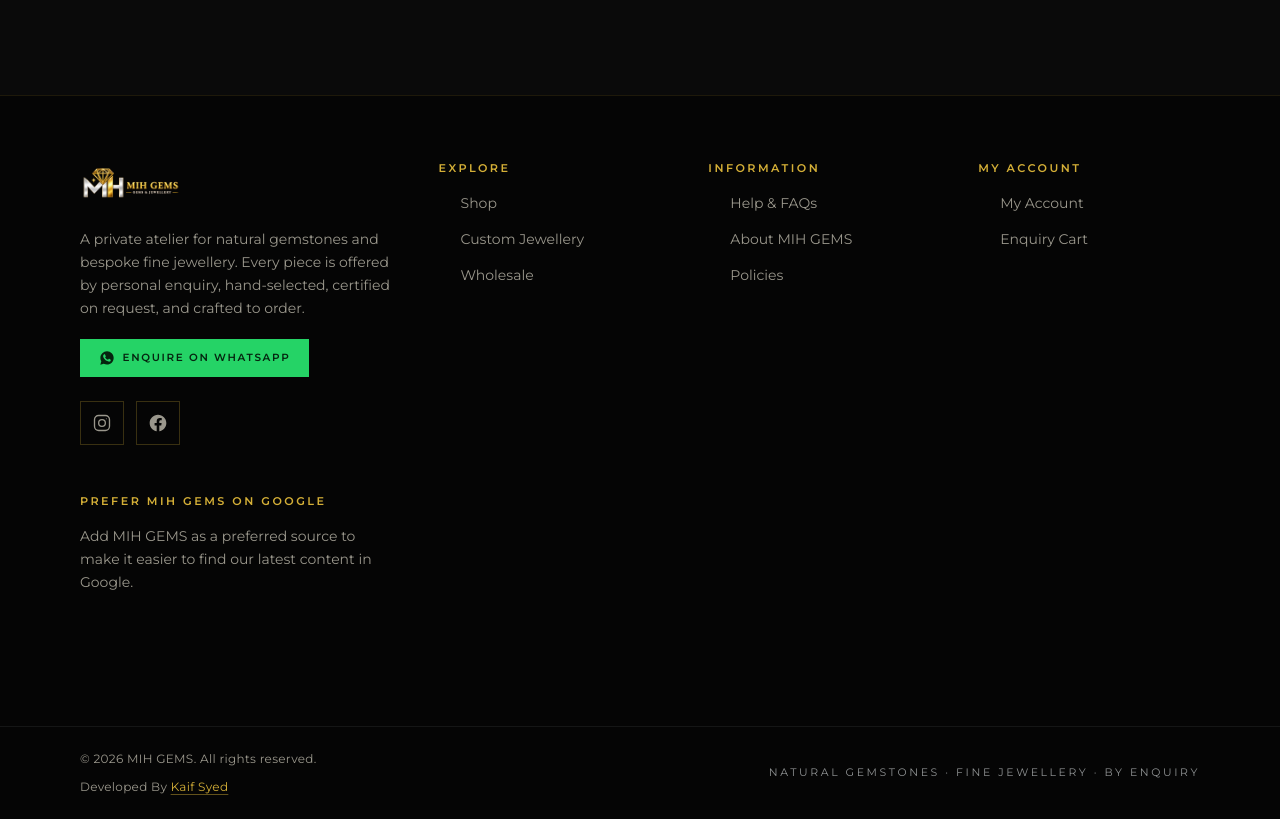
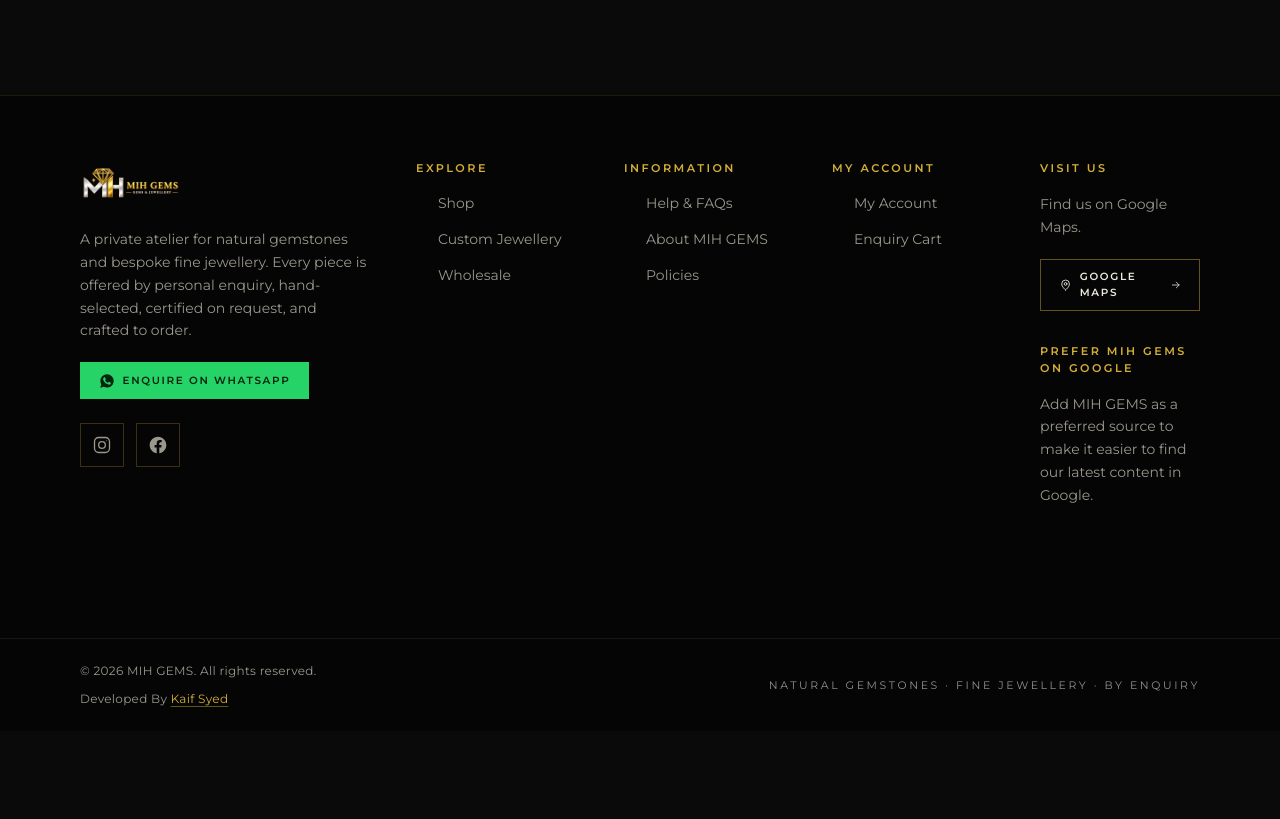
Before and after one commit to kaifsyed/Mih-copy, a Next.js app: page /about in a window 1280 px wide. Shown: the part 2856-3675 px from the top of the page. After the commit the page ends 3587 px from the top, so only its background shows below. Built offline with nearby package versions, Linux system fonts and the light colour scheme; no server answers.

Commit message:
add maps

```diff
--- a/src/app/contact/page.tsx
+++ b/src/app/contact/page.tsx
@@ -14,6 +14,8 @@
   DiamondIcon,
   InstagramIcon,
   FacebookIcon,
+  MapPinIcon,
+  ExternalLinkIcon,
 } from "@/components/ui/icons";
 import { SOCIAL_LINKS } from "@/lib/site";
 
@@ -27,6 +29,8 @@
   description:
     "Get in touch with MIH GEMS about gemstones, custom jewellery, appointments or wholesale. Send an enquiry or reach us on WhatsApp.",
 };
+
+const GOOGLE_MAPS_URL = "https://www.google.com/maps?q=13.4871175,77.4582173";
 
 const GENERAL_WHATSAPP =
   "Hi MIH GEMS, I'd like to get in touch about your gemstones and jewellery.";
@@ -164,6 +168,29 @@
                   {CONTACT.hours}
                 </p>
               ) : null}
+              <div className="mt-6 flex flex-wrap items-center gap-3">
+                <a
+                  href={GOOGLE_MAPS_URL}
+                  target="_blank"
+                  rel="noopener noreferrer"
+                  className="btn btn-gold btn-sm"
+                >
+                  <MapPinIcon className="h-4 w-4" />
+                  View on Google Maps
+                  <ExternalLinkIcon className="h-4 w-4" />
+                </a>
+                <a
+                  href={GOOGLE_MAPS_URL}
+                  target="_blank"
+                  rel="noopener noreferrer"
+                  className="group inline-flex items-center gap-2 text-sm text-muted transition-colors hover:text-gold"
+                >
+                  <span className="text-[0.62rem] uppercase tracking-[0.18em]">
+                    Get Directions
+                  </span>
+                  <ArrowRightIcon className="h-3.5 w-3.5 -translate-x-1 opacity-0 transition-all group-hover:translate-x-0 group-hover:opacity-100" />
+                </a>
+              </div>
             </div>
           ) : null}
         </aside>
@@ -173,6 +200,33 @@
           <EnquiryForm config={CONTACT_FORM} />
         </div>
       </div>
+
+      {/* Our Location */}
+      <section className="mt-20 border-t border-outline/15 pt-16">
+        <div className="mb-10 text-center">
+          <p className="eyebrow">Our Location</p>
+          <h2 className="mt-4 font-serif text-3xl text-ivory sm:text-4xl">
+            Find us
+          </h2>
+          <p className="mx-auto mt-4 max-w-2xl text-sm leading-relaxed text-muted">
+            Visit MIH GEMS to explore our curated collection of natural gemstones and fine jewellery.
+          </p>
+        </div>
+        <div className="card-luxe overflow-hidden">
+          <div className="relative w-full aspect-[4/3] md:aspect-[16/9] lg:aspect-[21/9]">
+            <iframe
+              src="https://www.google.com/maps/embed?pb=!1m18!1m12!1m3!1d3879.788643396277!2d77.4582173!3d13.4871175!2m3!1f0!2f0!3f0!3m2!1i1024!2i768!4f13.1!3m3!1m2!1s0x3bb1c5a94aeae7f3%3A0xe802f0e15bbc1752!2sMIH%20GEMS!5e0!3m2!1sen!2sin!4v1792930304963!5m2!1sen!2sin"
+              title="MIH GEMS business location on Google Maps"
+              loading="lazy"
+              referrerPolicy="strict-origin-when-cross-origin"
+              allowFullScreen
+              className="absolute inset-0 h-full w-full border-0"
+              width="100%"
+              height="100%"
+            />
+          </div>
+        </div>
+      </section>
 
       {/* Cross-links */}
       <div className="mt-20 grid grid-cols-1 gap-6 border-t border-outline/15 pt-16 sm:grid-cols-2">
--- a/src/components/layout/site-footer.tsx
+++ b/src/components/layout/site-footer.tsx
@@ -8,6 +8,7 @@
   ArrowRightIcon,
   InstagramIcon,
   FacebookIcon,
+  MapPinIcon,
 } from "@/components/ui/icons";
 import { whatsappLink } from "@/lib/whatsapp";
 import { SOCIAL_LINKS } from "@/lib/site";
@@ -18,6 +19,8 @@
   instagram: InstagramIcon,
   facebook: FacebookIcon,
 } as const;
+
+const GOOGLE_MAPS_URL = "https://www.google.com/maps?q=13.4871175,77.4582173";
 
 const FOOTER_NAV = [
   {
@@ -67,7 +70,7 @@
 
   return (
     <footer className="mt-auto border-t border-gold/12 bg-noir-deep">
-      <div className="container-luxe grid grid-cols-1 gap-12 py-16 md:grid-cols-2 lg:grid-cols-[1.4fr_1fr_1fr_1fr]">
+      <div className="container-luxe grid grid-cols-1 gap-12 py-16 sm:grid-cols-2 lg:grid-cols-[1.6fr_0.8fr_0.8fr_0.8fr_0.9fr] xl:grid-cols-[1.8fr_1fr_1fr_1fr_1fr]">
         {/* Brand */}
         <div className="flex flex-col gap-5">
           <Logo href={null} imgClassName="h-12 w-auto" />
@@ -132,9 +135,25 @@
           </nav>
         ))}
 
-        {/* Google Preferred Sources */}
+        {/* Google Preferred Sources / Visit Us */}
         <div className="flex flex-col gap-4">
-          <p className="eyebrow">Prefer MIH GEMS on Google</p>
+          <p className="eyebrow">Visit Us</p>
+          <p className="text-sm leading-relaxed text-muted">
+            Find us on Google Maps.
+          </p>
+          <div className="pt-1">
+            <a
+              href={GOOGLE_MAPS_URL}
+              target="_blank"
+              rel="noopener noreferrer"
+              className="btn btn-ghost btn-sm self-start"
+            >
+              <MapPinIcon className="h-4 w-4" />
+              Google Maps
+              <ArrowRightIcon className="h-3.5 w-3.5" />
+            </a>
+          </div>
+          <p className="eyebrow mt-4">Prefer MIH GEMS on Google</p>
           <p className="text-sm leading-relaxed text-muted">
             Add MIH GEMS as a preferred source to make it easier to find our
             latest content in Google.
--- a/src/components/ui/icons.tsx
+++ b/src/components/ui/icons.tsx
@@ -219,6 +219,25 @@
   );
 }
 
+export function MapPinIcon(p: IconProps) {
+  return (
+    <svg {...base} {...p}>
+      <path d="M12 21s-7-5.2-7-11a7 7 0 1 1 14 0c0 5.8-7 11-7 11Z" />
+      <circle cx="12" cy="10" r="2.5" />
+    </svg>
+  );
+}
+
+export function ExternalLinkIcon(p: IconProps) {
+  return (
+    <svg {...base} {...p}>
+      <path d="M18 13v6a2 2 0 0 1-2 2H5a2 2 0 0 1-2-2V8a2 2 0 0 1 2-2h6" />
+      <polyline points="15 3 21 3 21 9" />
+      <line x1="10" y1="14" x2="21" y2="3" />
+    </svg>
+  );
+}
+
 export function SparkleIcon(p: IconProps) {
   return (
     <svg {...base} {...p}>
```
